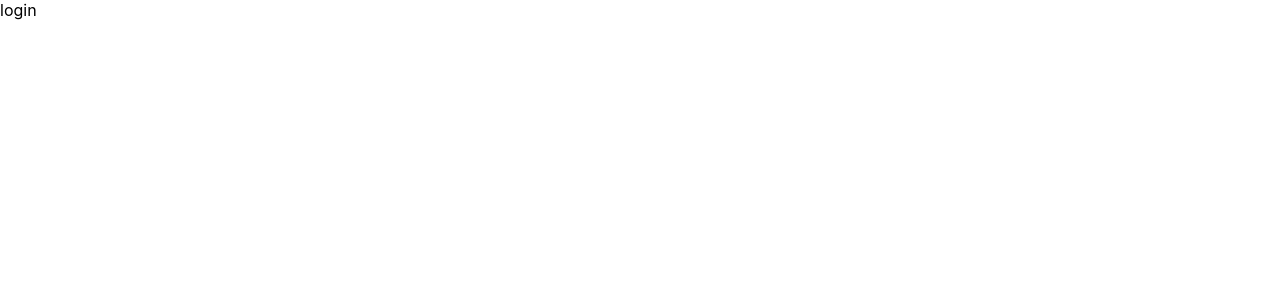
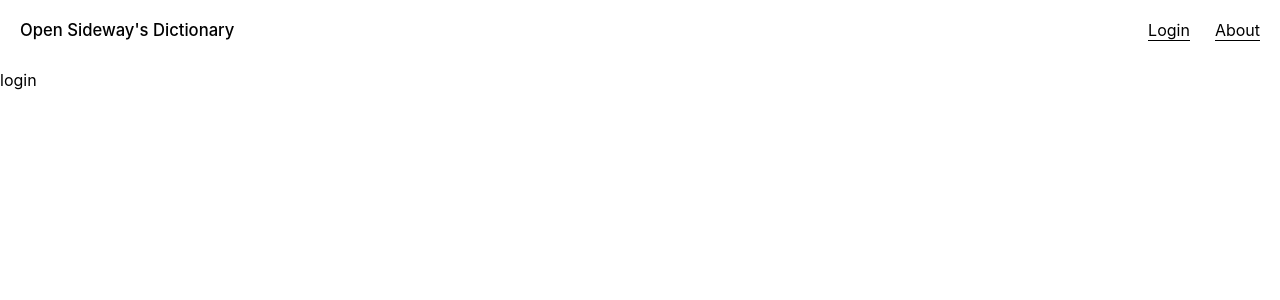
Before and after one commit to alexandriatech/open-sideways-dict, a React (Create React App) app in the folder client/: page /login in a window 1280 px wide. Shown: the top 300 px of the page. Built offline with nearby package versions, Linux system fonts and the light colour scheme; the HTML template or start-up script is replaced by a standard one.

Commit message:
created header; closes #45

```diff
--- a/client/src/Routes/index.jsx
+++ b/client/src/Routes/index.jsx
@@ -9,6 +9,7 @@ import UserWords from "./UserWords";
 // import ProtectedRoute from "./ProtectedRoute";
 // import PublicRoute from "./PublicRoute";
 import NoMatch from "./NoMatch";
+import Header from "components-shared/Header";
 
 const ROUTES = (isAuthenticated) => [
   {
@@ -61,6 +62,7 @@ const Routes = () => {
 
   return (
     <Router>
+      <Header />
       <Switch>
         {routes.map(({ ...routeProps }, i) => (
           <Route {...routeProps} key={`route-${i}`}></Route>
--- /dev/null
+++ b/client/src/components-shared/Header/index.jsx
@@ -0,0 +1,61 @@
+import React from "react";
+import PropTypes from "prop-types";
+import classNames from "classnames";
+import styles from "./styles.module.scss";
+import Link from "components-shared/Link";
+
+const Header = ({ className, links, title }) => {
+  const _className = classNames(styles.header, className);
+  const _color = "black";
+  const _hoverColor = "rgba(0, 0, 0, .6)";
+
+  return (
+    <>
+      <div className={styles.headerSpace}></div>
+      <header className={_className}>
+        <Link
+          appearance="noline"
+          className={styles.title}
+          color={_color}
+          hoverColor={_hoverColor}
+          href="/"
+        >
+          {title}
+        </Link>
+        <div className={styles.links}>
+          {links.map((linkProps, i) => (
+            <Link
+              color={_color}
+              hoverColor={_hoverColor}
+              key={`header-link-${i}`}
+              {...linkProps}
+              className={styles.link}
+            />
+          ))}
+        </div>
+      </header>
+    </>
+  );
+};
+
+Header.propTypes = {
+  className: PropTypes.string,
+  links: PropTypes.array,
+  title: PropTypes.string,
+};
+
+Header.defaultProps = {
+  links: [
+    {
+      children: "Login",
+      href: "/login",
+    },
+    {
+      children: "About",
+      href: "/about",
+    },
+  ],
+  title: "Open Sideway's Dictionary",
+};
+
+export default Header;
--- /dev/null
+++ b/client/src/components-shared/Header/styles.module.scss
@@ -0,0 +1,41 @@
+@import "mixins.scss";
+
+.header {
+  align-items: center;
+  background-color: rgba(255, 255, 255, 0.7);
+  display: flex;
+  justify-content: space-between;
+  left: 0;
+  padding: 10px;
+  position: fixed;
+  top: 0;
+  width: 100%;
+
+  .title {
+    font-size: 1.04rem;
+    font-weight: 500;
+  }
+
+  .link {
+    margin-left: 15px;
+  }
+}
+
+.headerSpace {
+  height: 40px;
+  margin-bottom: 10px;
+  width: 100%;
+}
+
+@include medium-devices {
+  .header {
+    padding: 20px;
+    .link {
+      margin-left: 25px;
+    }
+  }
+
+  .headerSpace {
+    height: 60px;
+  }
+}
--- a/client/src/components-shared/Link/index.jsx
+++ b/client/src/components-shared/Link/index.jsx
@@ -40,7 +40,7 @@ const Link = ({
 };
 
 Link.propTypes = {
-  appearance: PropTypes.oneOf(["default", "alt", "none"]),
+  appearance: PropTypes.oneOf(["default", "alt", "none", "noline"]),
   children: PropTypes.node.isRequired,
   className: PropTypes.string,
   color: PropTypes.string,
--- a/client/src/components-shared/Link/styles.module.scss
+++ b/client/src/components-shared/Link/styles.module.scss
@@ -3,7 +3,6 @@
   position: relative;
   text-decoration: none;
   .line {
-    content: "";
     display: block;
     height: 1px;
     margin-left: 0;
@@ -33,3 +32,9 @@
     }
   }
 }
+
+.noline {
+  .line {
+    width: 0;
+  }
+}
--- a/client/src/index.css
+++ b/client/src/index.css
@@ -1,8 +1,15 @@
+*,
+*::before,
+*::after {
+  box-sizing: inherit;
+}
+
 body {
-  margin: 0;
-  font-family: -apple-system, BlinkMacSystemFont, 'Segoe UI', 'Roboto', 'Oxygen',
-    'Ubuntu', 'Cantarell', 'Fira Sans', 'Droid Sans', 'Helvetica Neue',
+  box-sizing: border-box;
+  font-family: -apple-system, BlinkMacSystemFont, "Segoe UI", "Roboto", "Oxygen",
+    "Ubuntu", "Cantarell", "Fira Sans", "Droid Sans", "Helvetica Neue",
     sans-serif;
   -webkit-font-smoothing: antialiased;
   -moz-osx-font-smoothing: grayscale;
+  margin: 0;
 }
--- /dev/null
+++ b/client/src/mixins.scss
@@ -0,0 +1,45 @@
+// mixins
+// bootstrap breakpoints
+$small-devices: 576px;
+$medium-devices: 768px;
+$large-devices: 992px;
+$extra-large-devices: 1200px;
+
+// Adds a min-width media query.
+@mixin min-width($pixels) {
+  @media (min-width: $pixels) {
+    @content;
+  }
+}
+
+// Adds a max-width media query
+@mixin max-width($pixels) {
+  @media (max-width: $pixels) {
+    @content;
+  }
+}
+
+// break points media query
+@mixin small-devices {
+  @include min-width($small-devices) {
+    @content;
+  }
+}
+
+@mixin medium-devices {
+  @include min-width($medium-devices) {
+    @content;
+  }
+}
+
+@mixin large-devices {
+  @include min-width($large-devices) {
+    @content;
+  }
+}
+
+@mixin extra-large-devices {
+  @include min-width($extra-large-devices) {
+    @content;
+  }
+}
```
